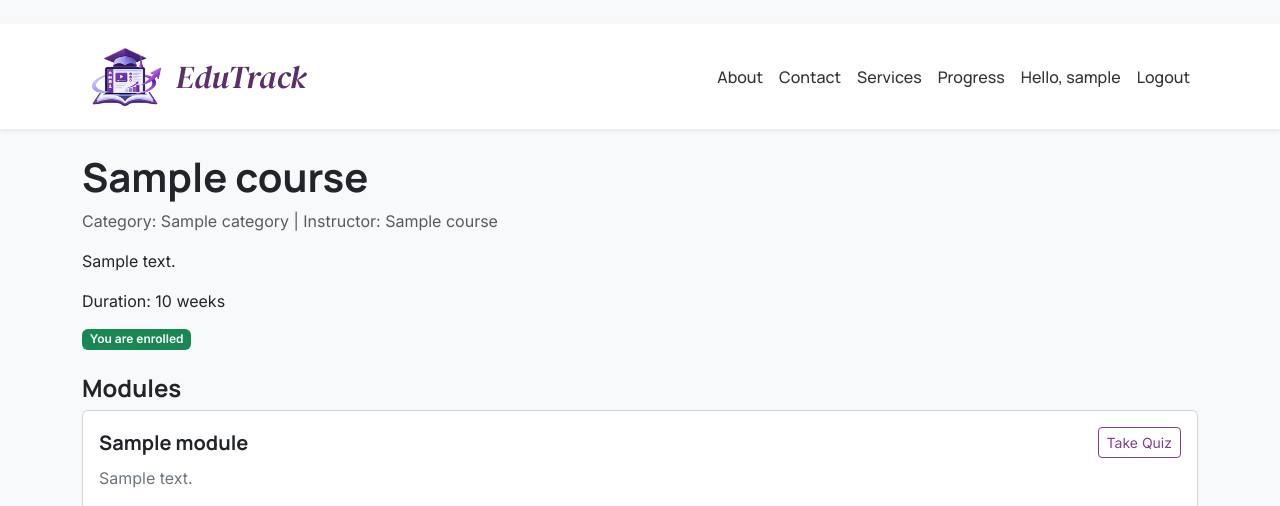
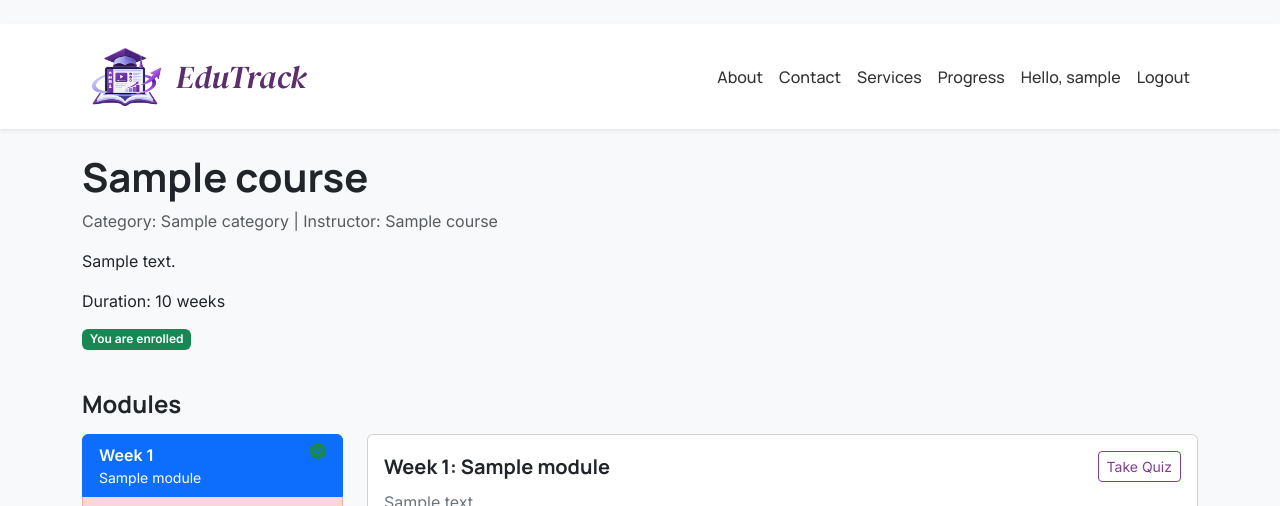
Before and after one commit to Thansiya-Lab/EduTrack, a Django app: a page that uses templates/courses/course_detail.html in a window 1280 px wide. Shown: the top 506 px of the page. Run offline with Django 5.2, Linux system fonts and the light colour scheme; a user stored in the database is signed in; tables that the repository leaves empty hold one stand-in row (values such as "Sample post"); grey boxes are pictures that could not be loaded.

Commit message:
Add week menu for course modules

```diff
--- a/templates/courses/course_detail.html
+++ b/templates/courses/course_detail.html
@@ -8,27 +8,27 @@
 
 {% if user.is_authenticated %}
     {% if is_enrolled %}
-        <span class="badge bg-success">You are enrolled</span>
+        <span class="badge bg-success mb-3">You are enrolled</span>
     {% else %}
-        <form method="post" action="{% url 'enroll' course.slug %}">
+        <form method="post" action="{% url 'enroll' course.slug %}" class="mb-3">
             {% csrf_token %}
             <button type="submit" class="btn btn-success">Enroll in this Course</button>
         </form>
     {% endif %}
 {% else %}
-    <a href="{% url 'login' %}" class="btn btn-warning">Login to Enroll</a>
+    <a href="{% url 'login' %}" class="btn btn-warning mb-3">Login to Enroll</a>
 {% endif %}
 
-<h4 class="mt-4">Modules</h4>
-<div class="mb-4">
+<h4 class="mt-4 mb-3">Modules</h4>
+
 {% if not user.is_authenticated %}
     <div class="alert alert-secondary">
         <i class="bi bi-lock-fill"></i> Please <a href="{% url 'login' %}">login</a> and enroll to access module content, videos, study material and quizzes.
     </div>
     {% for module in course.modules.all %}
-            <div class="card mb-3 bg-light">
-                <div class="card-body">
-                    <h5 class="mb-0 text-muted"><i class="bi bi-lock-fill"></i> {{ module.title }}</h5>
+        <div class="card mb-2 bg-light">
+            <div class="card-body py-2">
+                <span class="text-muted"><i class="bi bi-lock-fill"></i> Week {{ forloop.counter }}: {{ module.title }}</span>
             </div>
         </div>
     {% endfor %}
@@ -38,22 +38,65 @@
         <i class="bi bi-lock-fill"></i> Enroll in this course to unlock module content, videos, study material and quizzes.
     </div>
     {% for module in course.modules.all %}
-            <div class="card mb-3 bg-light">
-                <div class="card-body">
-                    <h5 class="mb-0 text-muted"><i class="bi bi-lock-fill"></i> {{ module.title }}</h5>
+        <div class="card mb-2 bg-light">
+            <div class="card-body py-2">
+                <span class="text-muted"><i class="bi bi-lock-fill"></i> Week {{ forloop.counter }}: {{ module.title }}</span>
             </div>
         </div>
     {% endfor %}
 
 {% else %}
+<div class="row">
+    <!-- LEFT: Week menu -->
+    <div class="col-md-3 mb-4">
+        <div class="list-group sticky-top" style="top: 1.25rem;">
             {% for item in module_data %}
-            <div class="card mb-3 {% if not item.unlocked %}bg-light{% endif %}">
+                <a href="#"
+                   class="list-group-item list-group-item-action week-nav-item {% if forloop.first %}active{% endif %} {% if not item.unlocked %}disabled{% endif %}"
+                   data-week="week-{{ item.module.id }}"
+                   {% if not item.unlocked %}tabindex="-1" aria-disabled="true"{% endif %}>
+                    <div class="d-flex justify-content-between align-items-start">
+                        <div>
+                            <strong>Week {{ forloop.counter }}</strong><br>
+                            <small>{{ item.module.title }}</small>
+                        </div>
+                        <span>
+                            {% if not item.unlocked %}
+                                <i class="bi bi-lock-fill"></i>
+                            {% elif item.video_watched or not item.module.has_video %}
+                                <i class="bi bi-check-circle-fill text-success"></i>
+                            {% else %}
+                                <i class="bi bi-play-circle"></i>
+                            {% endif %}
+                        </span>
+                    </div>
+                </a>
+            {% empty %}
+                <p class="text-muted">No modules added yet.</p>
+            {% endfor %}
+
+            {% if course.final_exam %}
+                {% if all_cleared %}
+                    <a href="{% url 'take_exam' course.final_exam.id %}" class="list-group-item list-group-item-action list-group-item-danger">
+                        <i class="bi bi-mortarboard-fill me-1"></i> <strong>Final Exam</strong>
+                    </a>
+                {% else %}
+                    <div class="list-group-item text-muted">
+                        <i class="bi bi-lock-fill me-1"></i> <strong>Final Exam</strong>
+                    </div>
+                {% endif %}
+            {% endif %}
+        </div>
+    </div>
+
+    <!-- RIGHT: Selected week's content -->
+    <div class="col-md-9">
+        {% for item in module_data %}
+            <div class="week-content" id="week-{{ item.module.id }}" style="{% if not forloop.first %}display:none;{% endif %}">
+                <div class="card">
                     <div class="card-body">
                         <div class="d-flex justify-content-between align-items-center mb-2">
-                        <h5 class="mb-0 {% if not item.unlocked %}text-muted{% endif %}">
-                            {% if not item.unlocked %}<i class="bi bi-lock-fill"></i>{% endif %}
-                            {{ item.module.title }}
-                        </h5>
+                            <h5 class="mb-0">Week {{ forloop.counter }}: {{ item.module.title }}</h5>
                             {% if item.module.quiz %}
                                 {% if item.quiz_accessible %}
                                     <a href="{% url 'take_quiz' item.module.quiz.id %}" class="btn btn-sm btn-outline-primary">Take Quiz</a>
@@ -114,24 +157,14 @@
                                 </a>
                             {% endif %}
                         {% else %}
-                        <p class="text-muted small mb-0"><i class="bi bi-info-circle"></i> Pass the previous module's quiz to unlock this module.</p>
+                            <p class="text-muted mb-0"><i class="bi bi-info-circle"></i> Pass the previous week's quiz to unlock this module.</p>
                         {% endif %}
                     </div>
                 </div>
-        {% empty %}
-            <p>No modules added yet.</p>
+            </div>
         {% endfor %}
-    {% endif %}
     </div>
-
-{% if is_enrolled and course.final_exam %}
-    {% if all_cleared %}
-        <a href="{% url 'take_exam' course.final_exam.id %}" class="btn btn-danger">Take Final Exam</a>
-    {% else %}
-        <button class="btn btn-secondary" disabled>
-            <i class="bi bi-lock-fill"></i> Complete all module quizzes to unlock the Final Exam
-        </button>
-    {% endif %}
+</div>
 {% endif %}
 
 {% if is_enrolled %}
@@ -163,6 +196,24 @@ document.querySelectorAll(".js-mark-watched").forEach(function (btn) {
         markWatched(btn.getAttribute("data-module-id"));
     });
 });
+
+// Week menu switching (NPTEL-style)
+document.querySelectorAll(".week-nav-item").forEach(function (link) {
+    link.addEventListener("click", function (e) {
+        e.preventDefault();
+        if (link.classList.contains("disabled")) { return; }
+
+        document.querySelectorAll(".week-nav-item").forEach(function (l) {
+            l.classList.remove("active");
+        });
+        link.classList.add("active");
+
+        var target = link.getAttribute("data-week");
+        document.querySelectorAll(".week-content").forEach(function (panel) {
+            panel.style.display = (panel.id === target) ? "block" : "none";
+        });
+    });
+});
 </script>
 {% endif %}
 {% endblock %}
```
Lines whose indentation alone changed are shown as unchanged.
